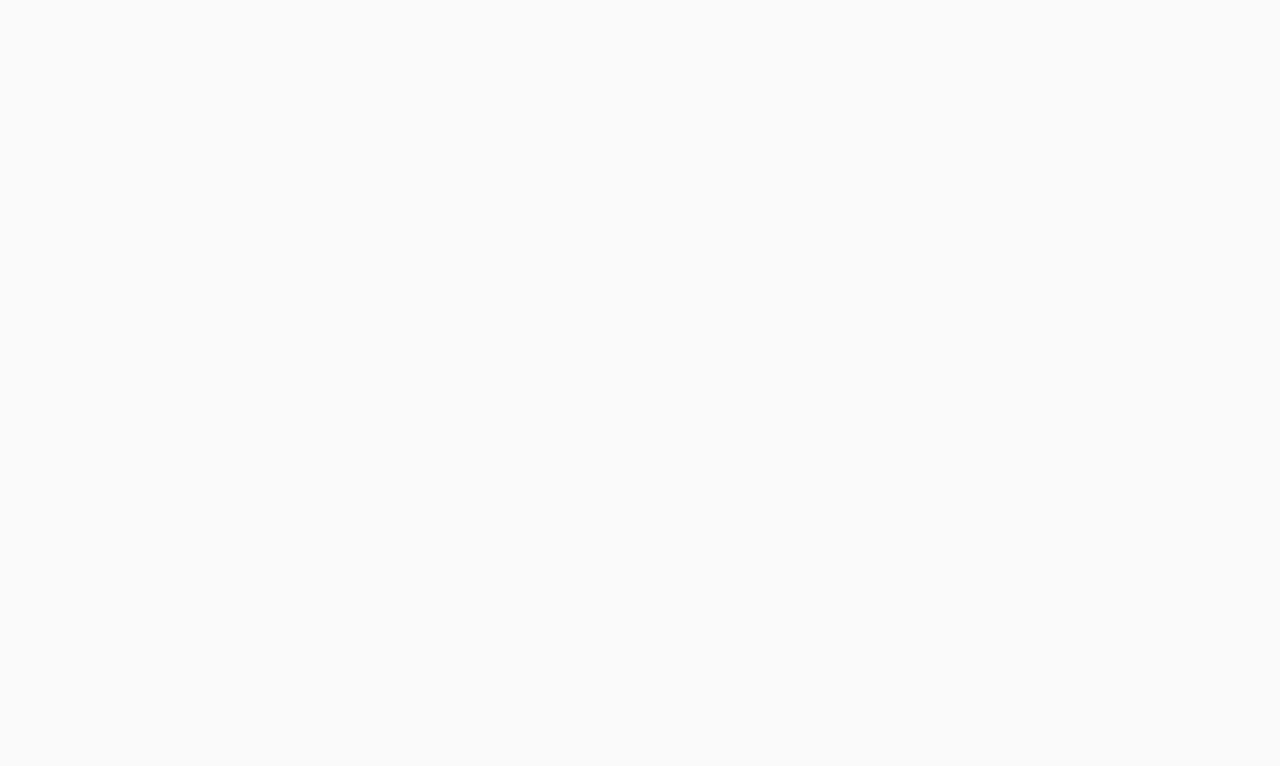
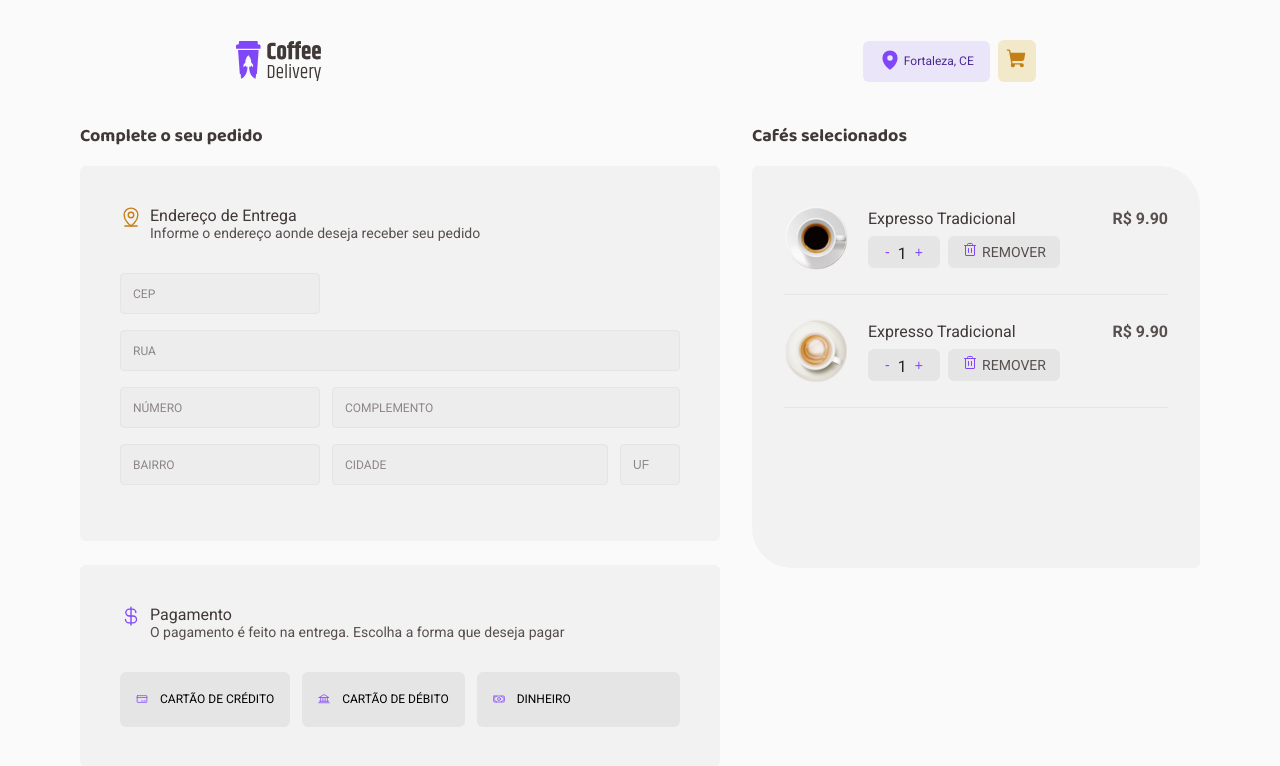
Before and after one commit to maike-k/CoffeDelivery, a React (Vite) app: page /checkout in a window 1280 px wide. Before the commit this address had no page. Shown: the top 766 px of the page. Built offline with nearby package versions, Linux system fonts and the light colour scheme.

Commit message:
Checkout: Finish

```diff
--- a/src/Router/Routes.tsx
+++ b/src/Router/Routes.tsx
@@ -9,7 +9,7 @@ export const Router = () => {
     <Routes>
       <Route path="/" element={<HeaderLayout />}>
         <Route path="/" element={<Home />} />
-        <Route path="/history" element={<Checkout />} />
+        <Route path="/checkout" element={<Checkout />} />
         <Route path="/order" element={<Order />} />
       </Route>
     </Routes>
--- a/src/components/Header/index.tsx
+++ b/src/components/Header/index.tsx
@@ -14,7 +14,7 @@ export const Header = () => {
           </i>
           Fortaleza, CE
         </span>
-        <NavLink to={'/history'}>
+        <NavLink to={'/checkout'}>
           <ShoppingCart size={22} weight="fill" />
         </NavLink>
       </NavContent>
--- a/src/pages/Checkout/index.tsx
+++ b/src/pages/Checkout/index.tsx
@@ -1,5 +1,32 @@
-import { MapPinLine, CurrencyDollar, CreditCard, Bank, Money, Trash } from 'phosphor-react'
-import { CheckoutAddress, CheckoutContainer, CheckoutData, CheckoutForm, CheckoutOne, CheckoutPayment, CheckoutPaymentInfo, CheckoutThree, CheckoutTwo, PaymentCash } from './styles'
+import {
+  MapPinLine,
+  CurrencyDollar,
+  CreditCard,
+  Bank,
+  Money,
+  Trash
+} from 'phosphor-react'
+
+import {
+  CheckoutAddress,
+  CheckoutButton,
+  CheckoutContainer,
+  CheckoutData,
+  CheckoutForm,
+  CheckoutInfo,
+  CheckoutItemsSelect,
+  CheckoutOne,
+  CheckoutPayment,
+  CheckoutPaymentInfo,
+  CheckoutSelect,
+  CheckoutThree,
+  CheckoutTwo,
+  PaymentCash
+} from './styles'
+
+import Latte from '../../assets/Latte.svg'
+import ExpressoTradicional from '../../assets/ExpressoTradicional.svg'
+
 export const Checkout = () => {
 
   return (
@@ -58,41 +85,65 @@ export const Checkout = () => {
           </CheckoutPayment>
         </form>
       </main>
+      <section>
+        <h2>Cafés selecionados</h2>
+        <CheckoutSelect>
+          <CheckoutItemsSelect>
+            <img src={ExpressoTradicional} />
             <div>
-        <h2>Cafés selecionados</h2>
-        <div>
-          <div>
-            <img src="" alt="" />
-            <div>
+              <CheckoutInfo>
                 <span>Expresso Tradicional</span>
+                <strong> R$ 9.90</strong>
+              </CheckoutInfo>
+              <CheckoutButton>
                 <div>
                   <button>-</button>
                   <span>1</span>
                   <button>+</button>
+                </div>
+                <div>
+                  <i>
+                    <Trash />
+                  </i>
                   <button>
-                  <Trash />
                     Remover
                   </button>
                 </div>
+              </CheckoutButton>
             </div>
-          </div>
+          </CheckoutItemsSelect>
+          <CheckoutItemsSelect>
+            <img src={Latte} />
             <div>
-            <img src="" alt="" />
-            <div>
-              <span>Latte</span>
+              <CheckoutInfo>
+                <span>Expresso Tradicional</span>
+                <strong> R$ 9.90</strong>
+              </CheckoutInfo>
+              <CheckoutButton>
                 <div>
                   <button>-</button>
                   <span>1</span>
                   <button>+</button>
+                </div>
+                <div>
+                  <i>
+                    <Trash />
+                  </i>
                   <button>
-                  <Trash />
                     Remover
                   </button>
                 </div>
+              </CheckoutButton>
             </div>
-          </div>
-        </div>
-      </div>
+          </CheckoutItemsSelect>
+          <div></div>
+          <div></div>
+          <div></div>
+          <div></div>
+          <div></div>
+        </CheckoutSelect>
+
+      </section>
     </CheckoutContainer>
   )
 }
--- a/src/pages/Checkout/styles.ts
+++ b/src/pages/Checkout/styles.ts
@@ -1,3 +1,4 @@
+import { Button } from './../Home/Menu/styles';
 import styled from 'styled-components'
 
 export const CheckoutContainer = styled.div`
@@ -294,6 +295,7 @@ export const PaymentCash = styled.div`
 
   i {
   color: ${(props) => props.theme['blue-300']};
+  border-top: 4px solid transparent;
  }
 
   button {
@@ -312,14 +314,132 @@ export const PaymentCash = styled.div`
   background: ${(props) => props.theme['light-400']};
   transition: .2s all;
 
+
   &:hover {
     background: ${(props) => props.theme['light-500']}
   }
 
   }
 
-
   button:last-child {
     flex: 1;
   }
 `
+
+export const CheckoutSelect = styled.div`
+  padding: 2.5rem;
+  width: 28rem;
+  /* height: 31.125rem; */
+  display: flex;
+  align-items: center;
+
+  flex-direction: column;
+  background: ${(props) => props.theme['light-200']} ;
+  gap: 1.5rem;
+
+  border-top-left-radius: 6px;
+  border-top-right-radius: 40px;
+  border-bottom-right-radius: 6px;
+  border-bottom-left-radius: 40px;
+`
+
+export const CheckoutItemsSelect = styled.div`
+  display: flex;
+  align-items: center;
+  gap: 1.25rem;
+  border-bottom: 1px solid ${(props) => props.theme['light-400']};
+  padding-bottom: 1.5rem ;
+
+
+
+  img {
+      width: 64px;
+  }
+
+`
+
+export const CheckoutInfo = styled.div`
+  display: flex;
+  justify-content: space-between;
+  margin-bottom: 0.5rem;
+  width: 18.75rem;
+
+  span {
+    font-family: 'Roboto', sans-serif;
+    font-size: 1rem;
+    font-weight: 400;
+    color: ${(props) => props.theme['gray-500']};
+  }
+
+
+  strong {
+    font-family: 'Roboto', sans-serif;
+    font-size: 1rem;
+    font-weight: 700;
+    color: ${(props) => props.theme['gray-400']};
+  }
+`
+
+
+export const CheckoutButton = styled.div`
+
+  display: flex;
+  align-items: center;
+  gap: 0.5rem;
+
+
+  div:first-child {
+    border-radius: 6px;
+    width: 4.5rem;
+    height: 2rem;
+    background: ${(props) => props.theme['light-400']};
+    padding:  .5rem;
+    display: flex;
+    justify-content: center;
+    gap: 0.25rem;
+
+    span {
+      color: ${(props) => props.theme['gray-600']};
+      font-family: 'Roboto', sans-serif;
+      font-size: 1rem;
+      font-weight: 400;
+    }
+
+    button {
+      background: transparent;
+      color: ${(props) => props.theme['blue-300']};
+      margin: 0 0.25rem;
+      font-size: .875rem;
+      cursor: pointer;
+    }
+
+  }
+
+  div:last-child {
+    border-radius: 6px;
+    background: ${(props) => props.theme['light-400']};
+    text-align: center;
+    display: flex;
+    align-items: center;
+    justify-content: center;
+    gap: 0.25rem;
+    width: 5.68rem;
+    height: 2rem;
+    padding: 0 3.5rem;
+
+    button {
+      background: transparent;
+      font-size: .875rem;
+      cursor: pointer;
+      text-transform: uppercase;
+      font-family: 'Roboto', sans-serif;
+      font-weight: 400;
+      color: ${(props) => props.theme['gray-400']};
+    }
+
+    i {
+      color: ${(props) => props.theme['blue-300']};
+    }
+
+  }
+      `
--- a/src/pages/Home/Menu/index.tsx
+++ b/src/pages/Home/Menu/index.tsx
@@ -49,9 +49,9 @@ export const Menu = () => {
               </div>
               <Button>
                 <Test>
+                  <button>-</button>
+                  <span>0</span>
                   <button>+</button>
-                  <span>0</span>
-                  <button>-</button>
                 </Test>
                 <Card>
                   <button>
@@ -77,9 +77,9 @@ export const Menu = () => {
               </div>
               <Button>
                 <Test>
+                  <button>-</button>
+                  <span>0</span>
                   <button>+</button>
-                  <span>0</span>
-                  <button>-</button>
                 </Test>
                 <Card>
                   <button>
@@ -105,9 +105,9 @@ export const Menu = () => {
               </div>
               <Button>
                 <Test>
+                  <button>-</button>
+                  <span>0</span>
                   <button>+</button>
-                  <span>0</span>
-                  <button>-</button>
                 </Test>
                 <Card>
                   <button>
@@ -134,9 +134,9 @@ export const Menu = () => {
               </div>
               <Button>
                 <Test>
+                  <button>-</button>
+                  <span>0</span>
                   <button>+</button>
-                  <span>0</span>
-                  <button>-</button>
                 </Test>
                 <Card>
                   <button>
@@ -163,9 +163,9 @@ export const Menu = () => {
               </div>
               <Button>
                 <Test>
+                  <button>-</button>
+                  <span>0</span>
                   <button>+</button>
-                  <span>0</span>
-                  <button>-</button>
                 </Test>
                 <Card>
                   <button>
@@ -192,9 +192,9 @@ export const Menu = () => {
               </div>
               <Button>
                 <Test>
+                  <button>-</button>
+                  <span>0</span>
                   <button>+</button>
-                  <span>0</span>
-                  <button>-</button>
                 </Test>
                 <Card>
                   <button>
@@ -221,9 +221,9 @@ export const Menu = () => {
               </div>
               <Button>
                 <Test>
+                  <button>-</button>
+                  <span>0</span>
                   <button>+</button>
-                  <span>0</span>
-                  <button>-</button>
                 </Test>
                 <Card>
                   <button>
@@ -250,9 +250,9 @@ export const Menu = () => {
               </div>
               <Button>
                 <Test>
+                  <button>-</button>
+                  <span>0</span>
                   <button>+</button>
-                  <span>0</span>
-                  <button>-</button>
                 </Test>
                 <Card>
                   <button>
@@ -279,9 +279,9 @@ export const Menu = () => {
               </div>
               <Button>
                 <Test>
+                  <button>-</button>
+                  <span>0</span>
                   <button>+</button>
-                  <span>0</span>
-                  <button>-</button>
                 </Test>
                 <Card>
                   <button>
@@ -308,9 +308,9 @@ export const Menu = () => {
               </div>
               <Button>
                 <Test>
+                  <button>-</button>
+                  <span>0</span>
                   <button>+</button>
-                  <span>0</span>
-                  <button>-</button>
                 </Test>
                 <Card>
                   <button>
@@ -338,9 +338,9 @@ export const Menu = () => {
               </div>
               <Button>
                 <Test>
+                  <button>-</button>
+                  <span>0</span>
                   <button>+</button>
-                  <span>0</span>
-                  <button>-</button>
                 </Test>
                 <Card>
                   <button>
@@ -366,9 +366,9 @@ export const Menu = () => {
               </div>
               <Button>
                 <Test>
+                  <button>-</button>
+                  <span>0</span>
                   <button>+</button>
-                  <span>0</span>
-                  <button>-</button>
                 </Test>
                 <Card>
                   <button>
@@ -394,9 +394,9 @@ export const Menu = () => {
               </div>
               <Button>
                 <Test>
+                  <button>-</button>
+                  <span>0</span>
                   <button>+</button>
-                  <span>0</span>
-                  <button>-</button>
                 </Test>
                 <Card>
                   <button>
@@ -423,9 +423,9 @@ export const Menu = () => {
               </div>
               <Button>
                 <Test>
+                  <button>-</button>
+                  <span>0</span>
                   <button>+</button>
-                  <span>0</span>
-                  <button>-</button>
                 </Test>
                 <Card>
                   <button>
--- a/src/pages/Home/Menu/styles.ts
+++ b/src/pages/Home/Menu/styles.ts
@@ -95,10 +95,13 @@ export const Card = styled.div`
     align-items: center;
     padding: .5rem;
     cursor: pointer;
+
+    &:hover {
+      background-color: ${(props) => props.theme['blue-300']};
+    }
   }
-   button:hover {
-    background-color: ${(props) => props.theme['blue-300']};
-  }
+
+
 `
 
 
@@ -131,6 +134,7 @@ export const Button = styled.div`
   display: flex;
   align-items: center;
   gap: .5rem;
+
 `
 
 export const Test = styled.div`
@@ -147,8 +151,12 @@ export const Test = styled.div`
   button {
     background: transparent;
     font-size: .875rem;
-    color: ${(props) => props.theme['blue-300']};
+    color: ${(props) => props.theme['blue-500']};
     cursor: pointer ;
+
+    &:hover {
+      color: ${(props) => props.theme['blue-300']};
+    }
   }
 
   span {
```
Lines whose indentation alone changed are shown as unchanged.
